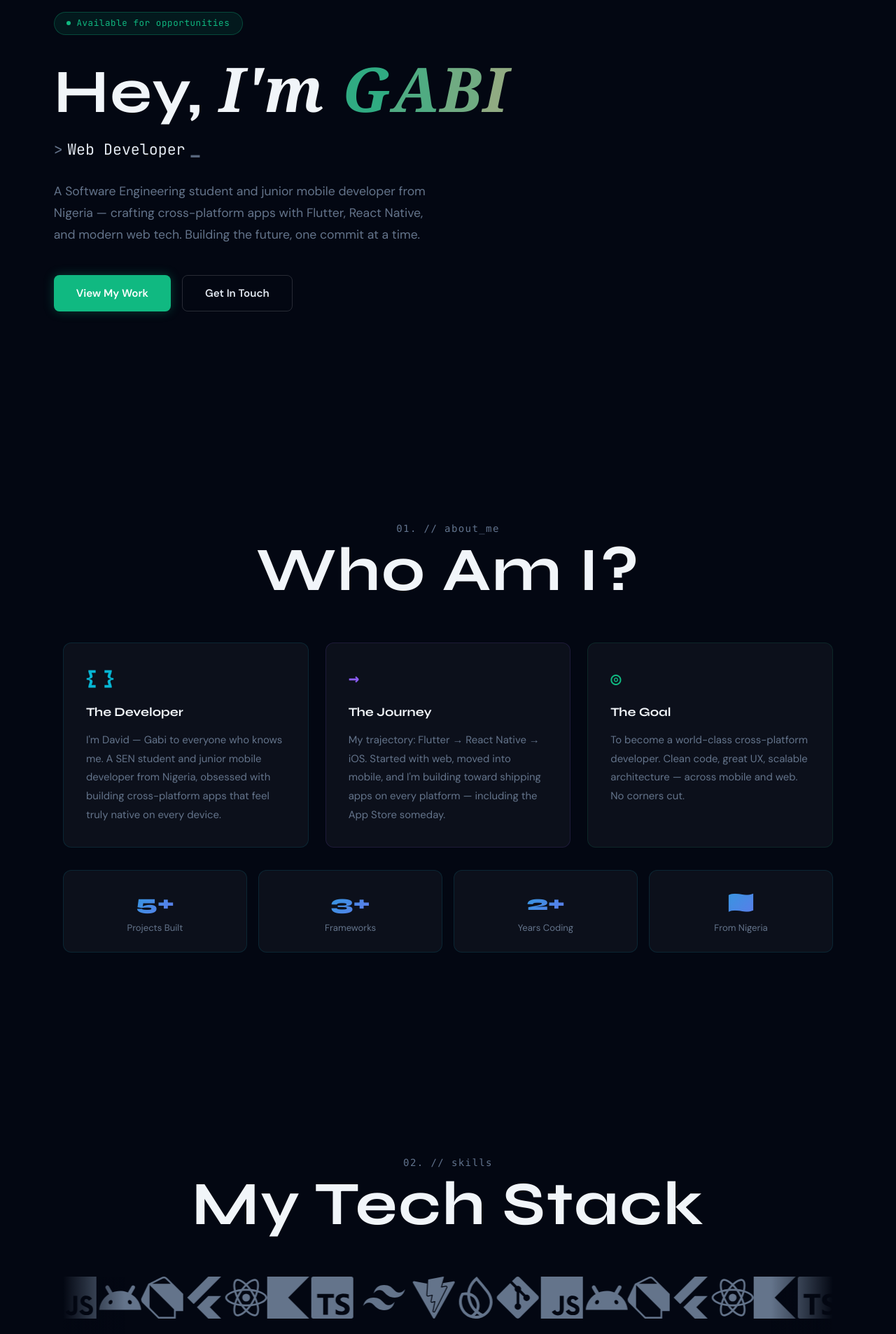
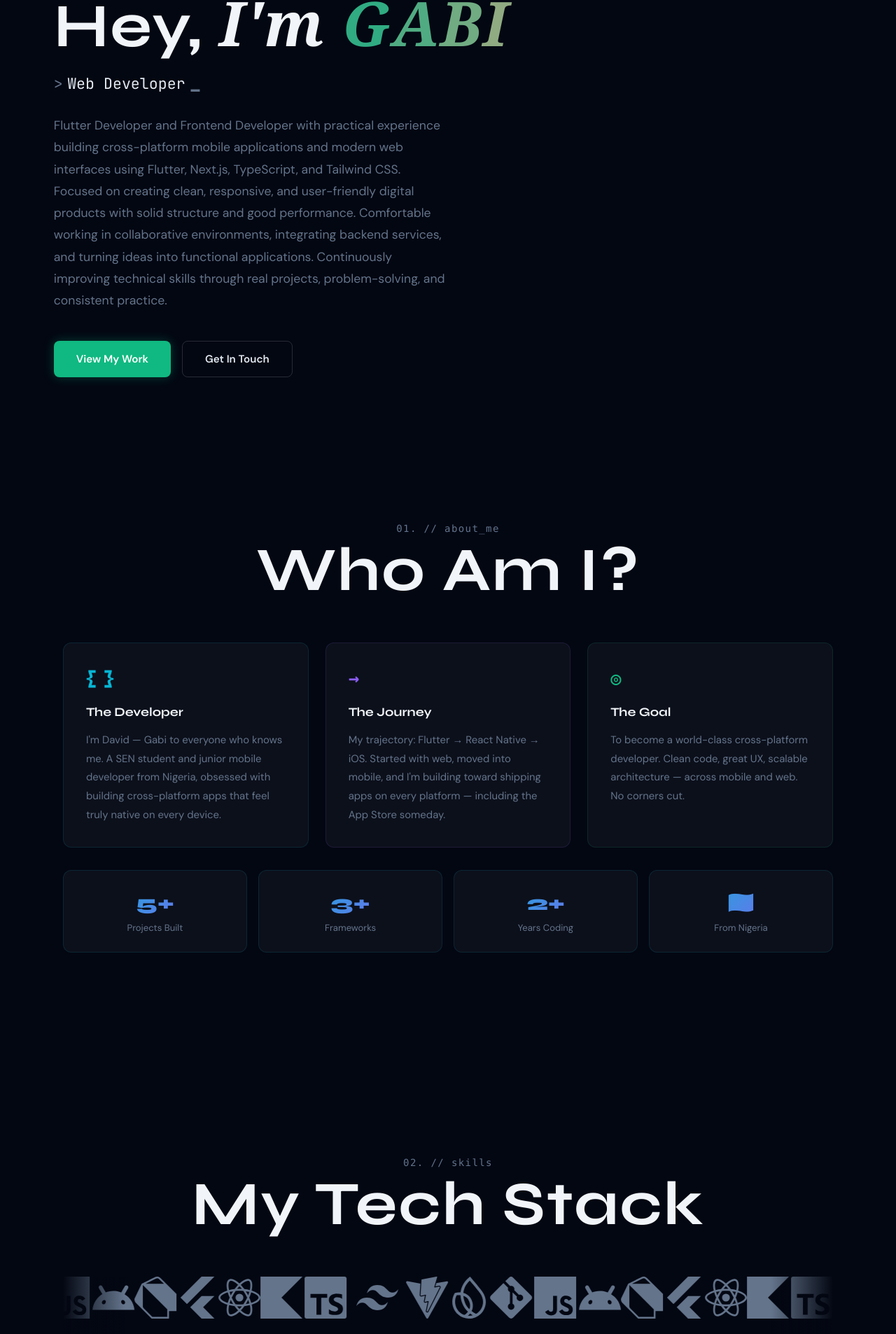
Before and after one commit to GABIs-Hub/portfolio, a React (Vite) app: page / in a window 1280 px wide. Shown: the part 201-2107 px from the top of the page at 70% size. Built offline with nearby package versions, Linux system fonts and the light colour scheme.

Commit message:
Update Portfolio.jsx with new project and experience details

```diff
--- a/src/Portfolio.jsx
+++ b/src/Portfolio.jsx
@@ -74,6 +74,15 @@ const PROJECTS = [
     github: "#",
     live: "#",
   },
+  {
+    title: "Architect Portfolio",
+    desc: "Designed and developed a refined personal brand website for an architect to showcase expertise, identity, and professional services. Created a modern visual layout with responsive design, structured content sections, and performance-focused implementation to deliver a strong first impression.",
+    tags: ["Typescrit React", "Node.js", "Git / GitHub"],
+    accent: "#175810ff",
+    icon: "◙",
+    github: "#",
+    live: "https://favour-ogabi.vercel.app"
+  }
 ];
 
 const EXPERIENCE = [
@@ -87,8 +96,10 @@ const EXPERIENCE = [
   {
     period: "2024",
     role: "Frontend Developer",
-    org: "NACOS DU",
-    desc: "Worked on the project with other developers creating  — custom dashboard, navigation, and approval workflows using React, TypeScript, and Tailwind CSS.",
+    org: "NACOS DU Software Development Team",
+    desc: <p>
+              • Collaborate with developers to build responsive and user-friendly web applications. <br /> • Develop reusable UI components using modern frontend technologies. <br /> • Participate in Git-based development workflows and collaborative software development. <br /> • Assist in implementing new features while maintaining code quality and consistency. <br /> • Contribute to creating scalable interfaces with a focus on usability and performance.
+          </p>,
     accent: "#8b5cf6",
   },
   {
@@ -464,9 +475,11 @@ function HeroSection() {
             animation: "fadeUp 0.7s ease 0.45s both",
           }}
         >
-          A Software Engineering student and junior mobile developer from Nigeria — crafting
-          cross-platform apps with Flutter, React Native, and modern web tech.
-          Building the future, one commit at a time.
+          Flutter Developer and Frontend Developer with practical experience building cross-platform mobile applications and
+          modern web interfaces using Flutter, Next.js, TypeScript, and Tailwind CSS. Focused on creating clean, responsive,
+          and user-friendly digital products with solid structure and good performance.
+          Comfortable working in collaborative environments, integrating backend services, and turning ideas into functional
+          applications. Continuously improving technical skills through real projects, problem-solving, and consistent practice.
         </p>
 
         <div
```
Also changed, not shown: public/favicon.png.
